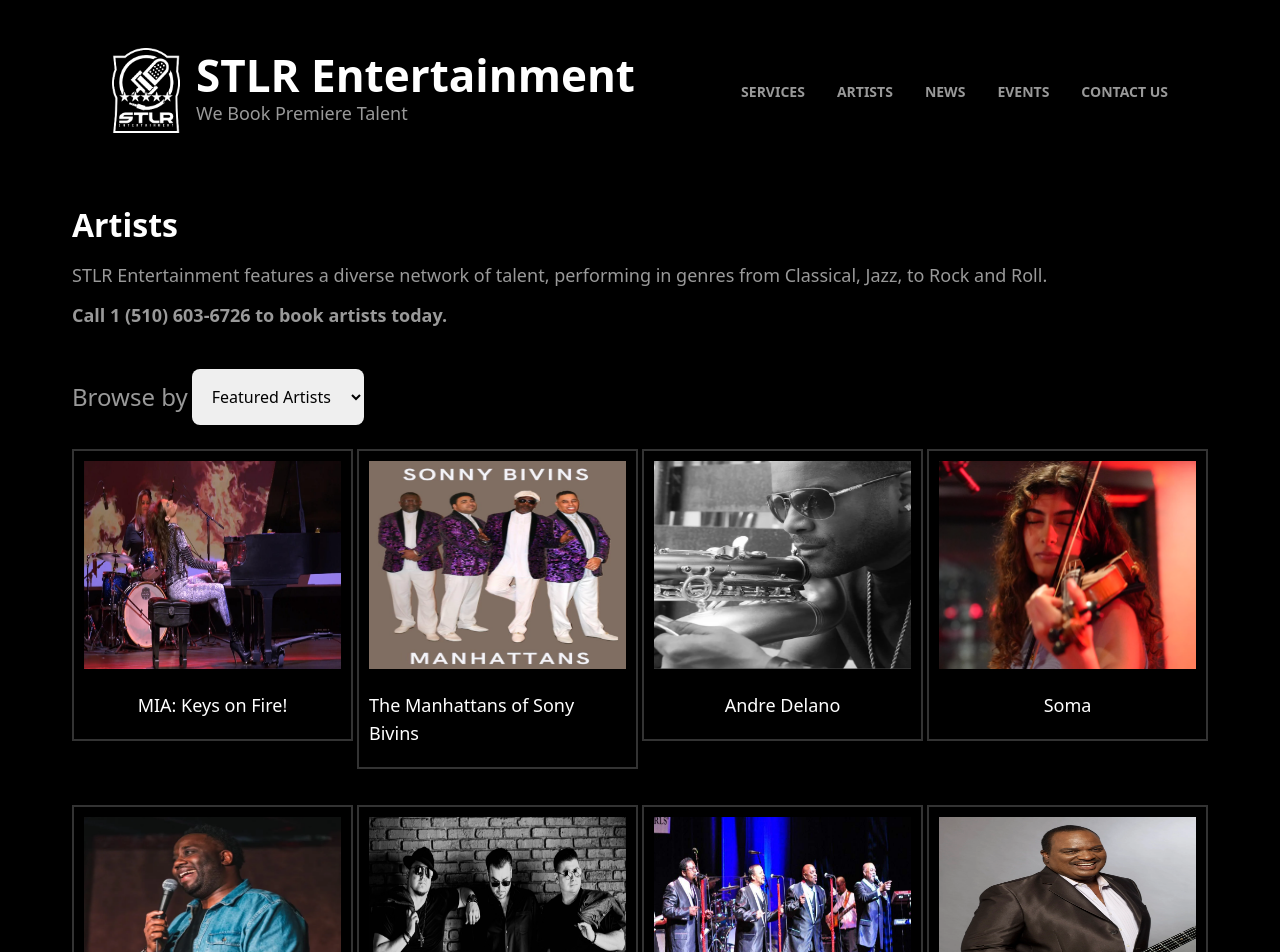
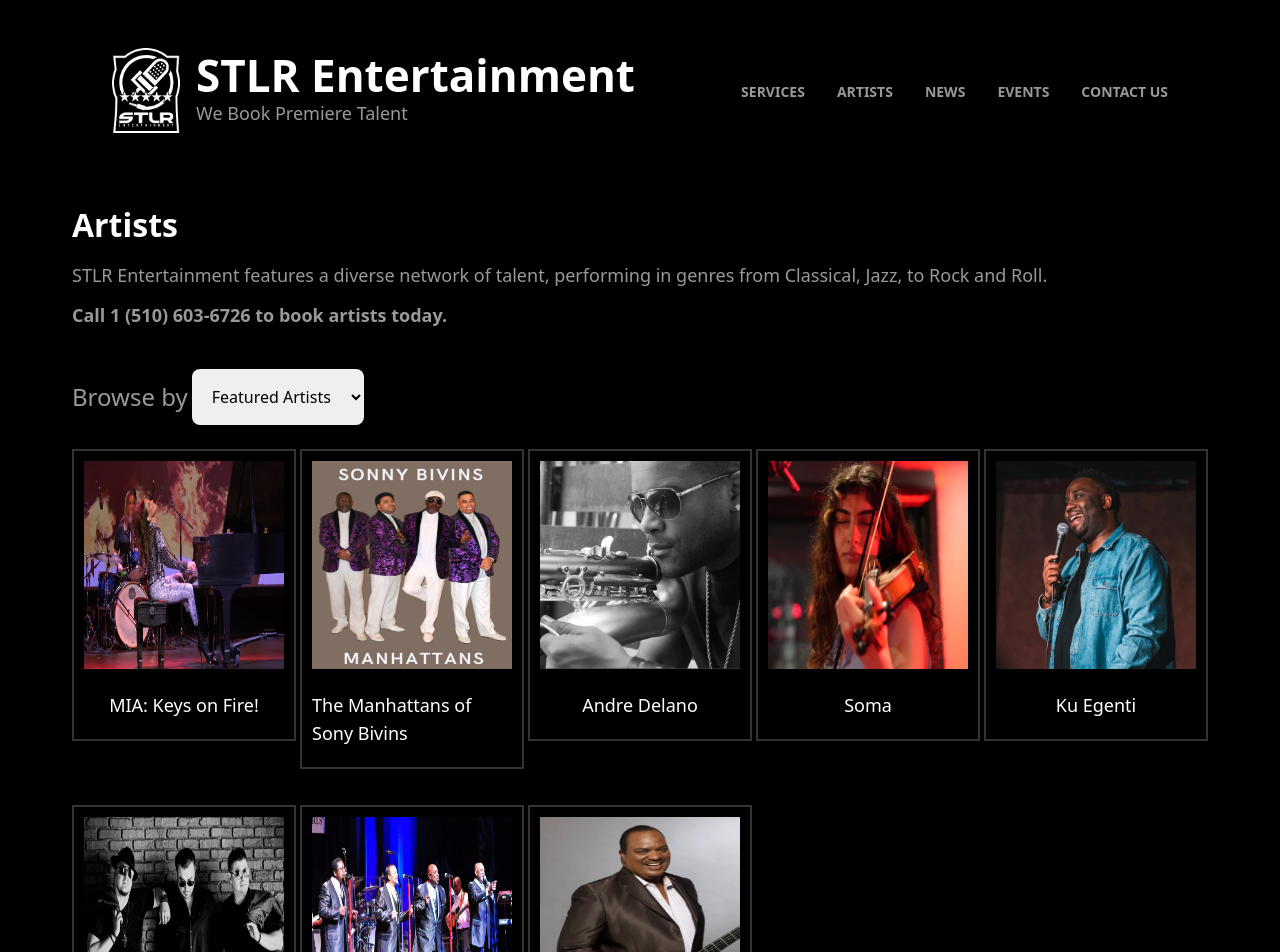
Before and after one commit to Jsmithseo/headlessSTLR, a Next.js app: page /artists in a window 1280 px wide. Shown: the top 952 px of the page. Built offline with nearby package versions, Linux system fonts and the light colour scheme.

Commit message:
Update index.tsx

```diff
--- a/pages/artists/index.tsx
+++ b/pages/artists/index.tsx
@@ -149,7 +149,7 @@
         </div>
 
         {/*artists filter */}
-        <div className="flex flex-col md:flex-row md:flex-wrap lg:grid lg:grid-cols-4 items-start justify-start gap-1">
+        <div className="flex flex-col md:flex-row md:flex-wrap lg:grid lg:grid-cols-5 items-start justify-start gap-1">
           <div className="my-4 mx-auto max-w-[300px] lg:mx-0  border-2 border-[#333] p-2.5 flex flex-col gap-3 items-center ">
             <Link
               href="https://www.stlrentertainment.com/mia-keys-on-fire/"
```
